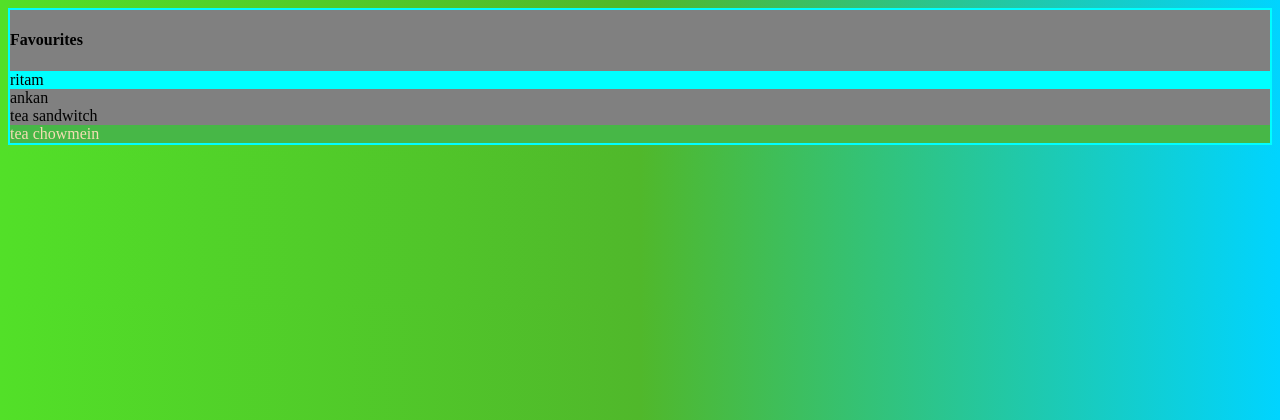
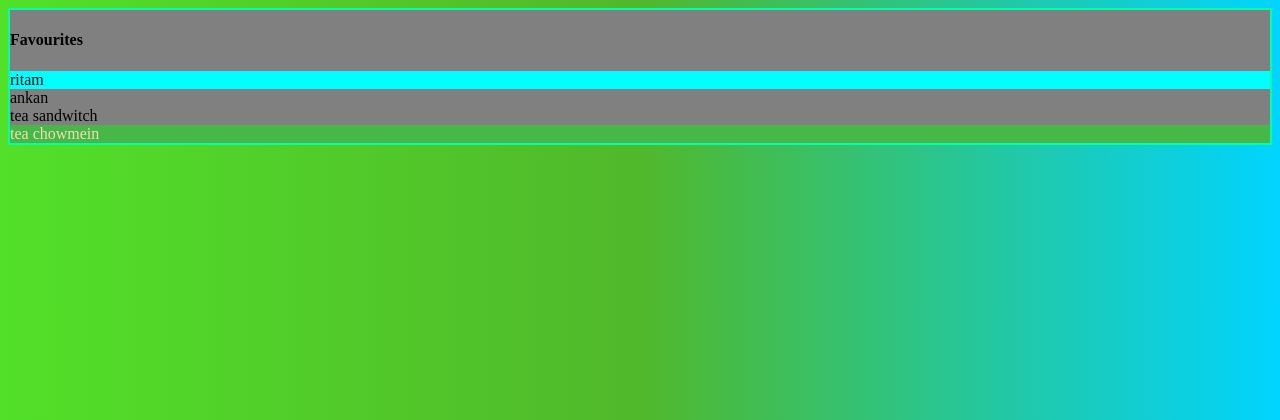
Before and after one commit to RitamSanyal/webdevstrt, a web app: file HTML/05_basiccss.html in a window 1280 px wide. Shown: the top 420 px of the page. Run offline with its HTML, style and script files only (its server is not run), Linux system fonts and the light colour scheme.

Commit message:
marging padding border modifie

```diff
--- a/CSS/02_05_style.css
+++ b/CSS/02_05_style.css
@@ -11,7 +11,7 @@ body {
 
 #all {
     background-color: gray;
-    border: 2px solid aqua;
+    border: 2px solid rgb(0, 255, 170);
 }
 
 .chowmein {
--- a/HTML/06_cssselectors.html
+++ b/HTML/06_cssselectors.html
@@ -23,6 +23,11 @@
         div {
             background-color: rgb(253, 216, 216);
         }
+
+        * {
+            margin: 4px;
+            padding: 2px;
+        }
     </style>
 </head>
 
```
